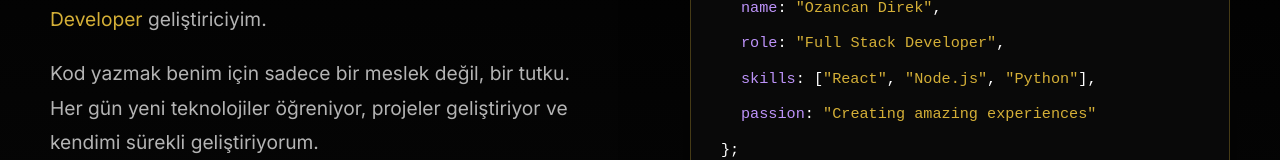
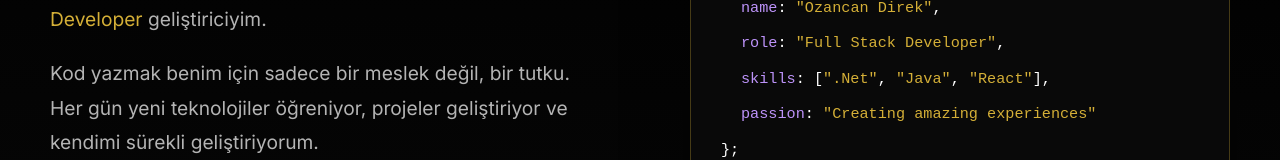
Before and after one commit to OzancanDirek/ozancandirek.github.io, a plain HTML site: page index.html in a window 1280 px wide. Shown: the part 1040-1200 px from the top of the page. Drawn offline with Linux system fonts and the light colour scheme; no server answers.

Commit message:
Add files via upload

```diff
--- a/index.html
+++ b/index.html
@@ -136,9 +136,9 @@
                 </div>
                 <div class="code-line" style="margin-left: 20px">
                   <span class="property">skills</span>: [<span class="string"
-                    >"React"</span
-                  >, <span class="string">"Node.js"</span>,
-                  <span class="string">"Python"</span>],
+                    >".Net"</span
+                  >, <span class="string">"Java"</span>,
+                  <span class="string">"React"</span>],
                 </div>
                 <div class="code-line" style="margin-left: 20px">
                   <span class="property">passion</span>:
```
